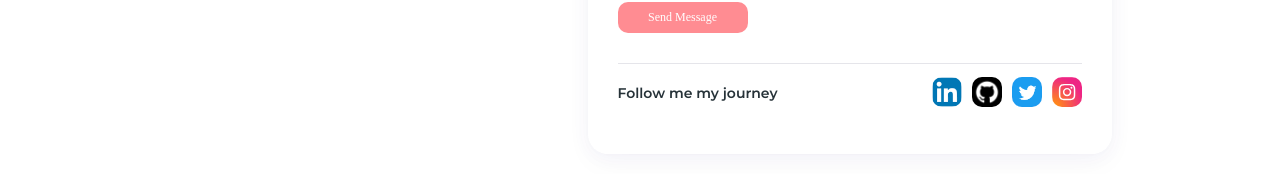
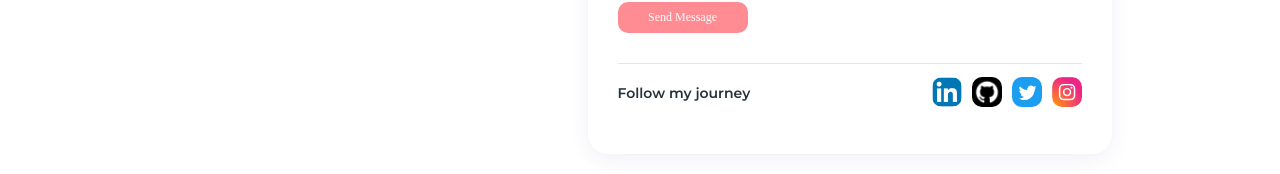
Before and after one commit to Ay4codes/portfolio-v1, a Next.js app: page /contact in a window 1280 px wide. Shown: the part 487-661 px from the top of the page. Built offline with nearby package versions, Linux system fonts and the light colour scheme; no server answers; a web font is replaced by a local one.

Commit message:
Typo error on Contact Page

```diff
--- a/components/Contact-components/Contact-1st-section.js
+++ b/components/Contact-components/Contact-1st-section.js
@@ -180,7 +180,7 @@ export default function Contact1stSection() {
                             <div className="form-btm-content-wrapper">
                                 <div className="divider"></div>
                                 <div className="form-socials-wrapper">
-                                    <div>Follow me my journey</div>
+                                    <div>Follow my journey</div>
                                     <div className="form-social-inner-wrapper">
                                         <Link target="_blank" rel="noopener noreferrer" href={'https://www.linkedin.com/in/ayomide-ishola-b1240124a'}><Image width={30} height={30} src="/linkedin.png" /></Link>
                                         <Link target="_blank" rel="noopener noreferrer" href={'https://www.github.com/ay4codes'}><Image width={30} height={30} src="/github.png" /></Link>
```
